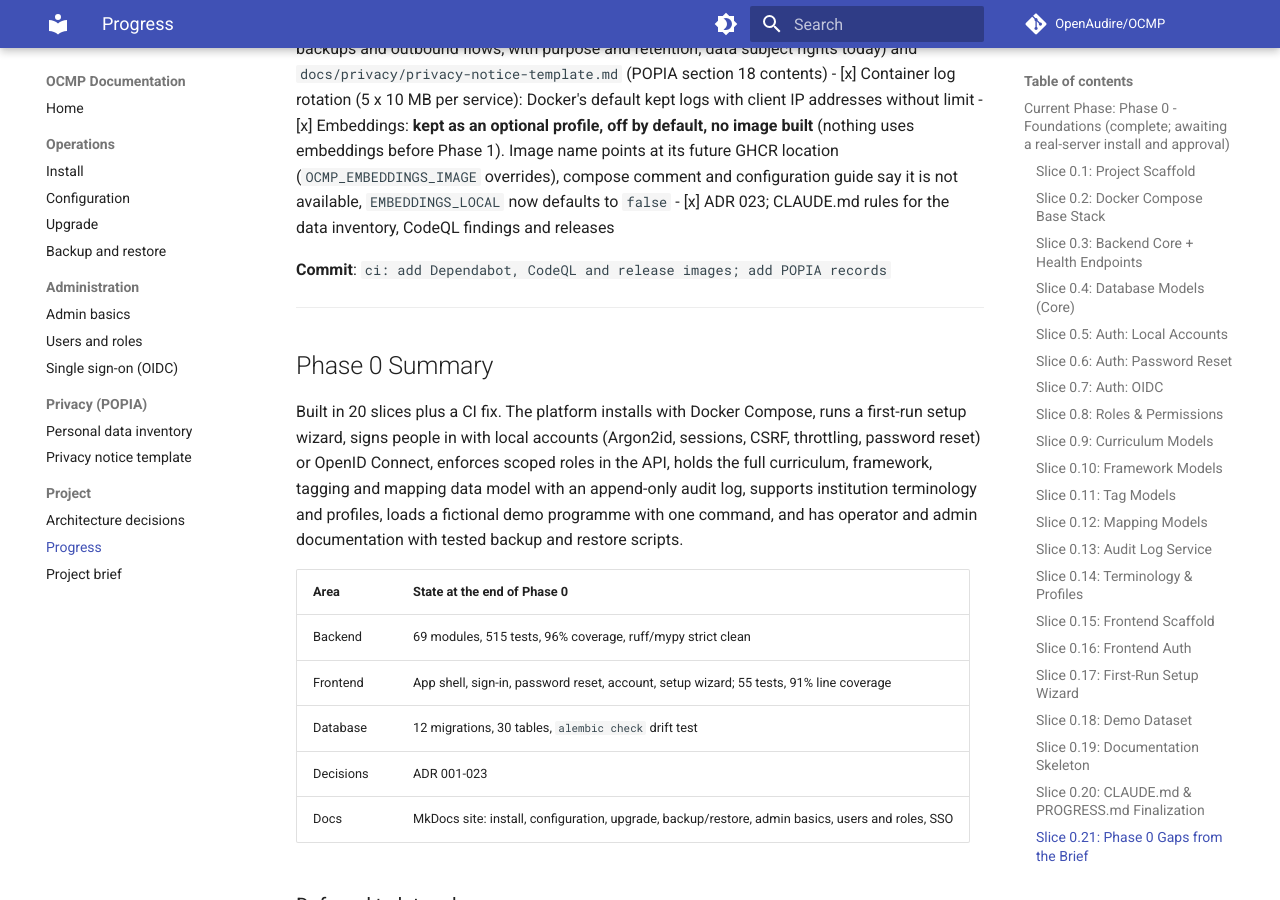
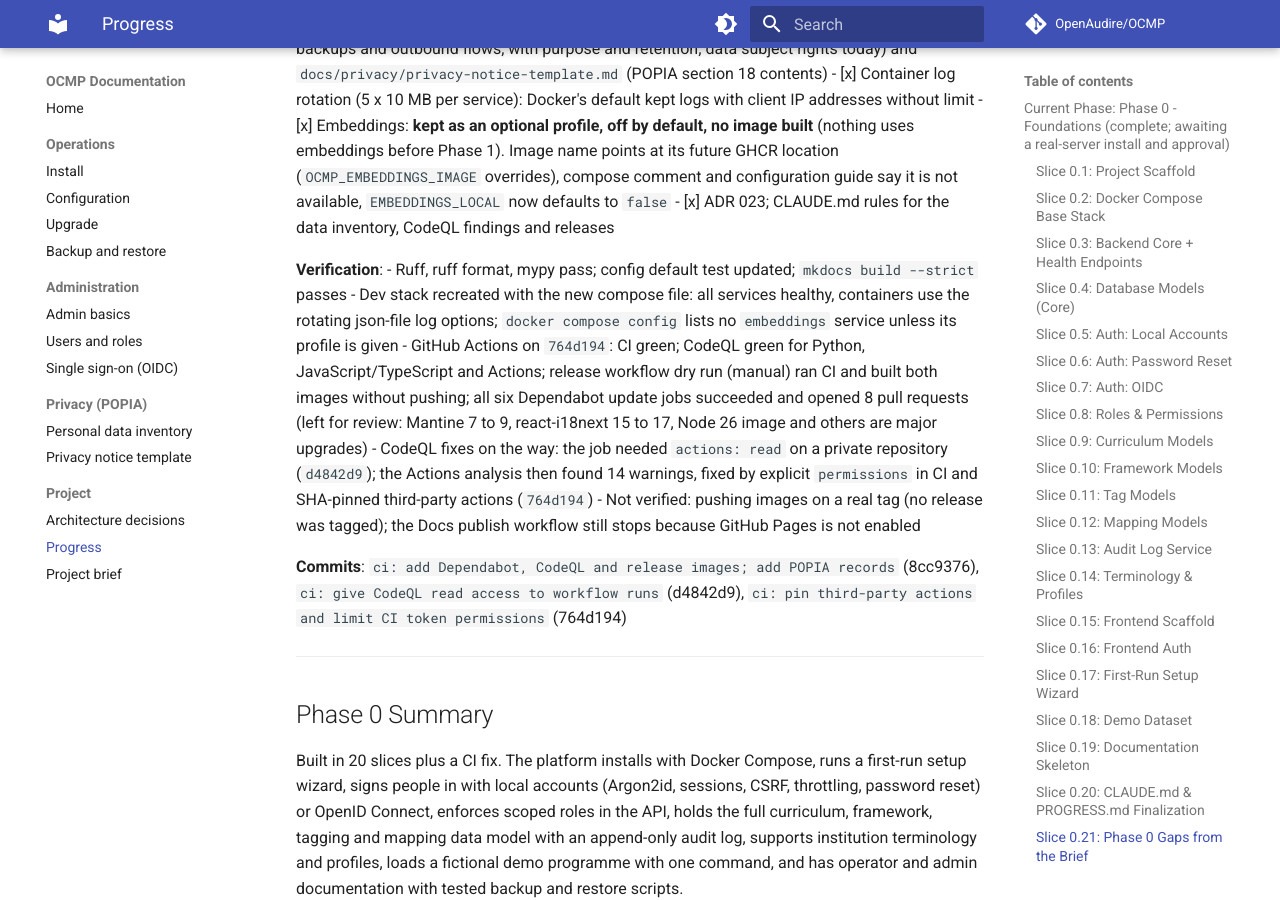
Before and after one commit to OpenAudire/OCMP, an MkDocs documentation site: the page built from docs/PROGRESS.md, in a window 1280 px wide and 900 px high, scrolled down 13283 px. Built offline with MkDocs 1.6.1 and Material for MkDocs 9.7.7, drawn with Linux system fonts in a browser that asks for light colours; comment, search, counter and statistics services are not loaded; some of the changed text lies outside the part shown.

Commit message:
docs: record CI, CodeQL and release dry run results for slice 0.21
Co-Authored-By: Claude Opus 5.5 <noreply@anthropic.com>

```diff
--- a/docs/PROGRESS.md
+++ b/docs/PROGRESS.md
@@ -487,7 +487,14 @@ This file tracks progress through the development phases.
 - [x] Embeddings: **kept as an optional profile, off by default, no image built** (nothing uses embeddings before Phase 1). Image name points at its future GHCR location (`OCMP_EMBEDDINGS_IMAGE` overrides), compose comment and configuration guide say it is not available, `EMBEDDINGS_LOCAL` now defaults to `false`
 - [x] ADR 023; CLAUDE.md rules for the data inventory, CodeQL findings and releases
 
-**Commit**: `ci: add Dependabot, CodeQL and release images; add POPIA records`
+**Verification**:
+- Ruff, ruff format, mypy pass; config default test updated; `mkdocs build --strict` passes
+- Dev stack recreated with the new compose file: all services healthy, containers use the rotating json-file log options; `docker compose config` lists no `embeddings` service unless its profile is given
+- GitHub Actions on `764d194`: CI green; CodeQL green for Python, JavaScript/TypeScript and Actions; release workflow dry run (manual) ran CI and built both images without pushing; all six Dependabot update jobs succeeded and opened 8 pull requests (left for review: Mantine 7 to 9, react-i18next 15 to 17, Node 26 image and others are major upgrades)
+- CodeQL fixes on the way: the job needed `actions: read` on a private repository (`d4842d9`); the Actions analysis then found 14 warnings, fixed by explicit `permissions` in CI and SHA-pinned third-party actions (`764d194`)
+- Not verified: pushing images on a real tag (no release was tagged); the Docs publish workflow still stops because GitHub Pages is not enabled
+
+**Commits**: `ci: add Dependabot, CodeQL and release images; add POPIA records` (8cc9376), `ci: give CodeQL read access to workflow runs` (d4842d9), `ci: pin third-party actions and limit CI token permissions` (764d194)
 
 ---
 
@@ -534,6 +541,6 @@ Collected from the slices above so nothing is lost:
 ## Phase 0 Definition of Done
 
 - [ ] Fresh Linux server with Docker can be set up by following install guide
-- [x] CI is green (3e212d4)
+- [x] CI is green (764d194: CI and CodeQL)
 - [x] Demo data loads with one command
 - [x] Role permissions covered by tests
```
